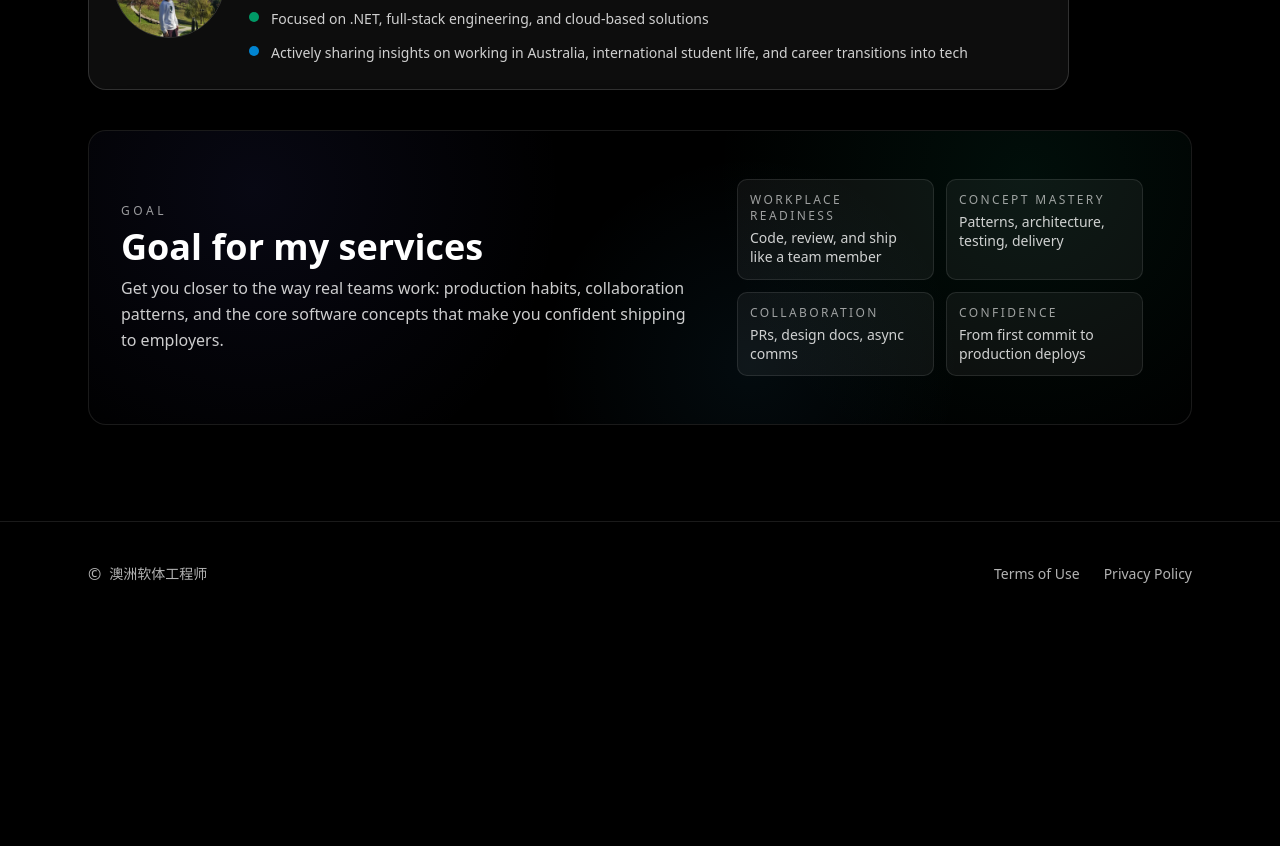
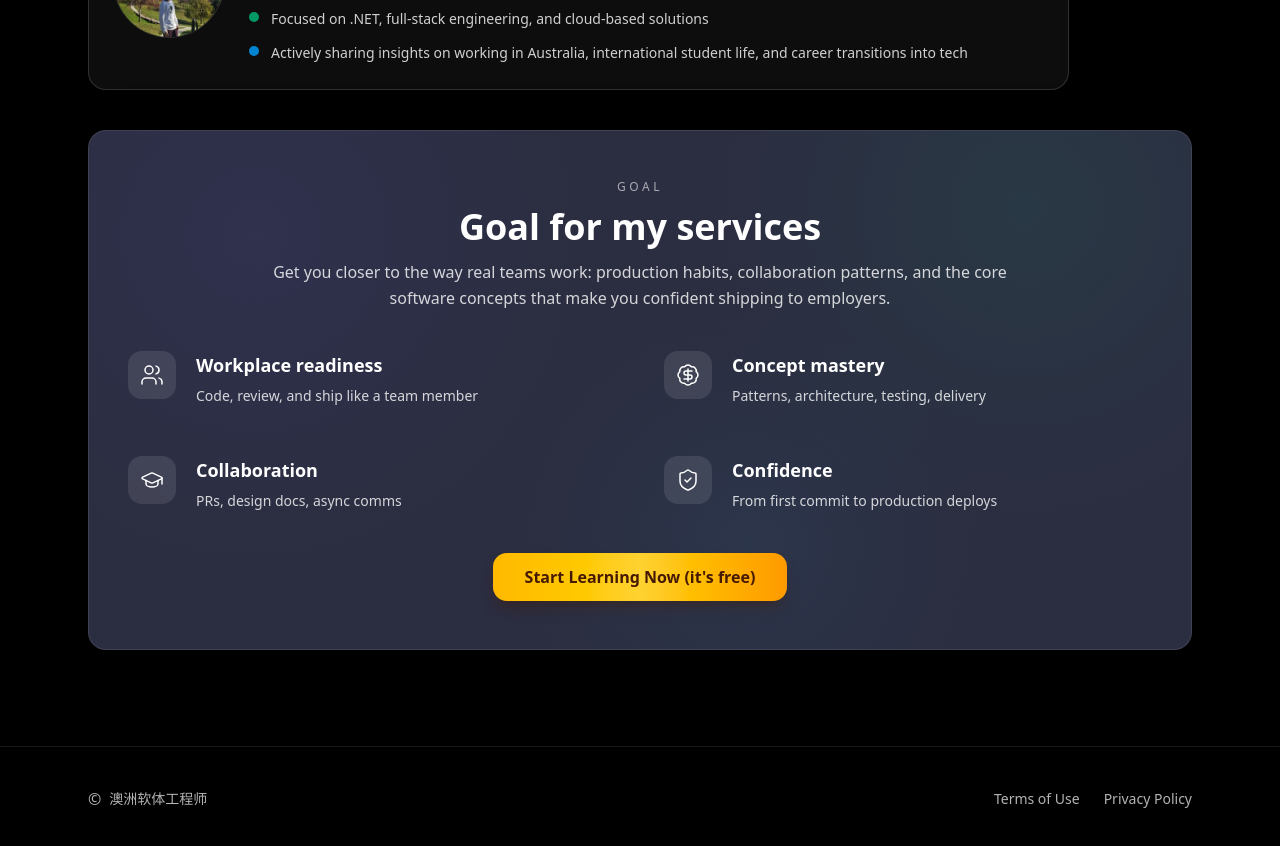
Before and after one commit to nxn-nicole/it-service-site, a Next.js app: page / in a window 1280 px wide. Shown: the part 420-1266 px from the top of the page. Before the commit the page ends 1046 px from the top, so only its background shows below. Built offline with nearby package versions, Linux system fonts and the light colour scheme.

Commit message:
change goal

```diff
--- a/src/app/page.tsx
+++ b/src/app/page.tsx
@@ -1,7 +1,15 @@
 import Image from "next/image";
+import {
+  BadgeDollarSign,
+  GraduationCap,
+  ShieldCheck,
+  Users,
+} from "lucide-react";
 import content from "./content.json";
 
 export default function IntroductionPage() {
+  const goalIcons = [Users, BadgeDollarSign, GraduationCap, ShieldCheck];
+
   return (
     <section className="space-y-10">
       <div className="space-y-4">
@@ -49,32 +57,50 @@ export default function IntroductionPage() {
         </div>
       </a>
 
-      <div className="relative overflow-hidden rounded-2xl border border-white/10 bg-black/60 p-8 shadow-[0_10px_50px_rgba(0,0,0,0.45)]">
+      <div className="relative overflow-hidden rounded-2xl border border-white/10 bg-[#2b2d40] px-6 py-12 shadow-[0_10px_50px_rgba(0,0,0,0.45)]">
         <div className="pointer-events-none absolute inset-0 bg-[radial-gradient(circle_at_15%_20%,rgba(99,102,241,0.08),transparent_32%),radial-gradient(circle_at_85%_15%,rgba(16,185,129,0.08),transparent_32%),radial-gradient(circle_at_60%_80%,rgba(56,189,248,0.06),transparent_30%)]" />
-        <div className="relative flex flex-col gap-6 md:flex-row md:items-center md:justify-between">
-          <div className="space-y-2 md:max-w-xl text-center md:text-left mx-auto md:mx-0">
+        <div className="relative mx-auto max-w-5xl space-y-10 text-center">
+          <div className="space-y-3">
             <p className="text-xs uppercase tracking-[0.3em] text-white/60">
               {content.goal.eyebrow}
             </p>
             <h2 className="text-3xl font-semibold text-white md:text-4xl">
               {content.goal.title}
             </h2>
-            <p className="text-base text-white/80 leading-relaxed">
+            <p className="mx-auto max-w-3xl text-base leading-relaxed text-white/80">
               {content.goal.description}
             </p>
           </div>
-          <div className="grid w-full max-w-md grid-cols-2 gap-3 rounded-xl p-4 md:w-auto">
-            {content.goal.pillars.map((item) => (
-              <div
-                key={item.label}
-                className="rounded-lg border border-white/10 bg-white/5 p-3 text-sm text-white/80"
-              >
-                <p className="text-xs uppercase tracking-[0.2em] text-white/60">
-                  {item.label}
-                </p>
-                <p className="mt-1 leading-snug">{item.note}</p>
-              </div>
-            ))}
+
+          <div className="grid gap-12 text-left md:grid-cols-2">
+            {content.goal.pillars.map((item, index) => {
+              const Icon = goalIcons[index % goalIcons.length];
+
+              return (
+                <div key={item.label} className="flex gap-5">
+                  <div className="flex h-12 w-12 items-center justify-center rounded-xl bg-white/10 text-white">
+                    <Icon className="h-6 w-6" strokeWidth={1.5} />
+                  </div>
+                  <div className="space-y-1.5">
+                    <p className="text-lg font-semibold text-white">
+                      {item.label}
+                    </p>
+                    <p className="text-sm leading-relaxed text-white/80">
+                      {item.note}
+                    </p>
+                  </div>
+                </div>
+              );
+            })}
+          </div>
+
+          <div>
+            <a
+              href="#contact"
+              className="inline-flex items-center justify-center rounded-xl bg-gradient-to-r from-amber-400 via-amber-300 to-amber-500 px-8 py-3 text-base font-semibold text-amber-950 shadow-lg shadow-amber-950/30 transition hover:shadow-amber-950/50"
+            >
+              Start Learning Now (it&apos;s free)
+            </a>
           </div>
         </div>
       </div>
```
